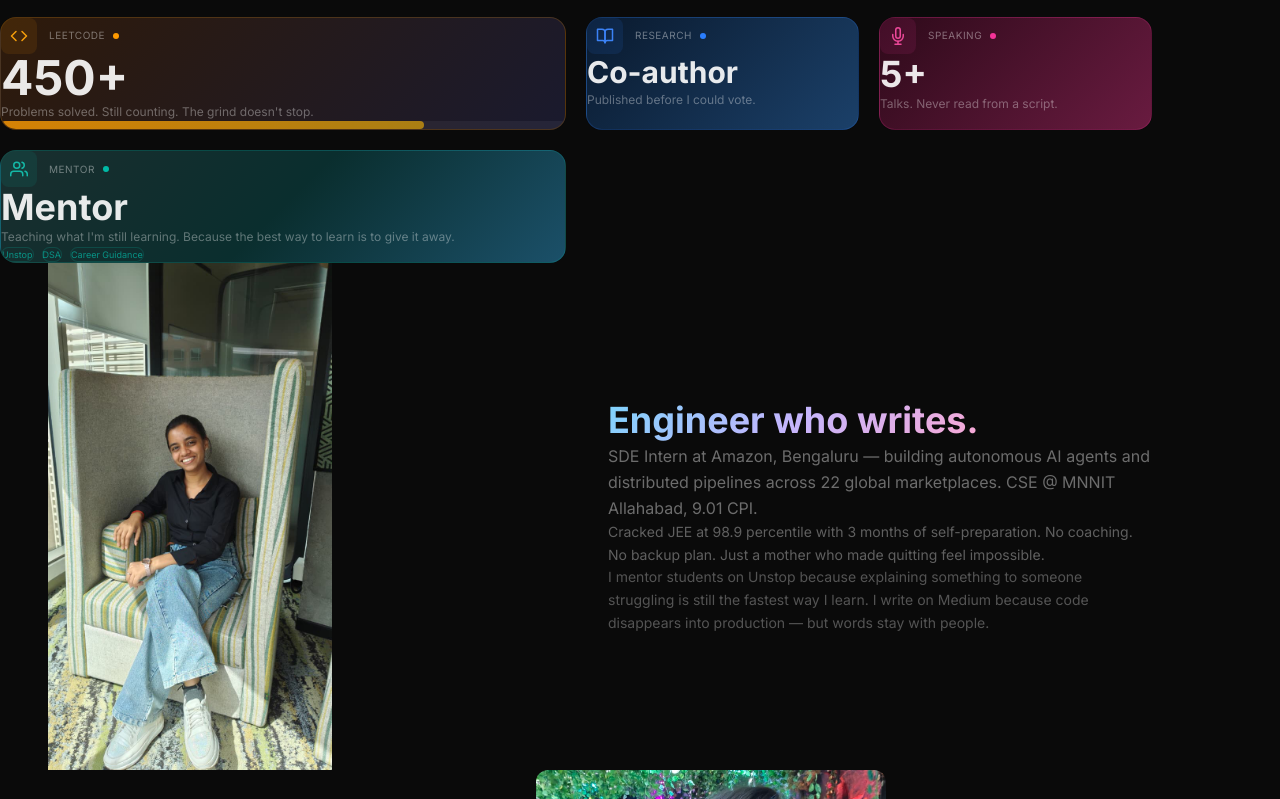
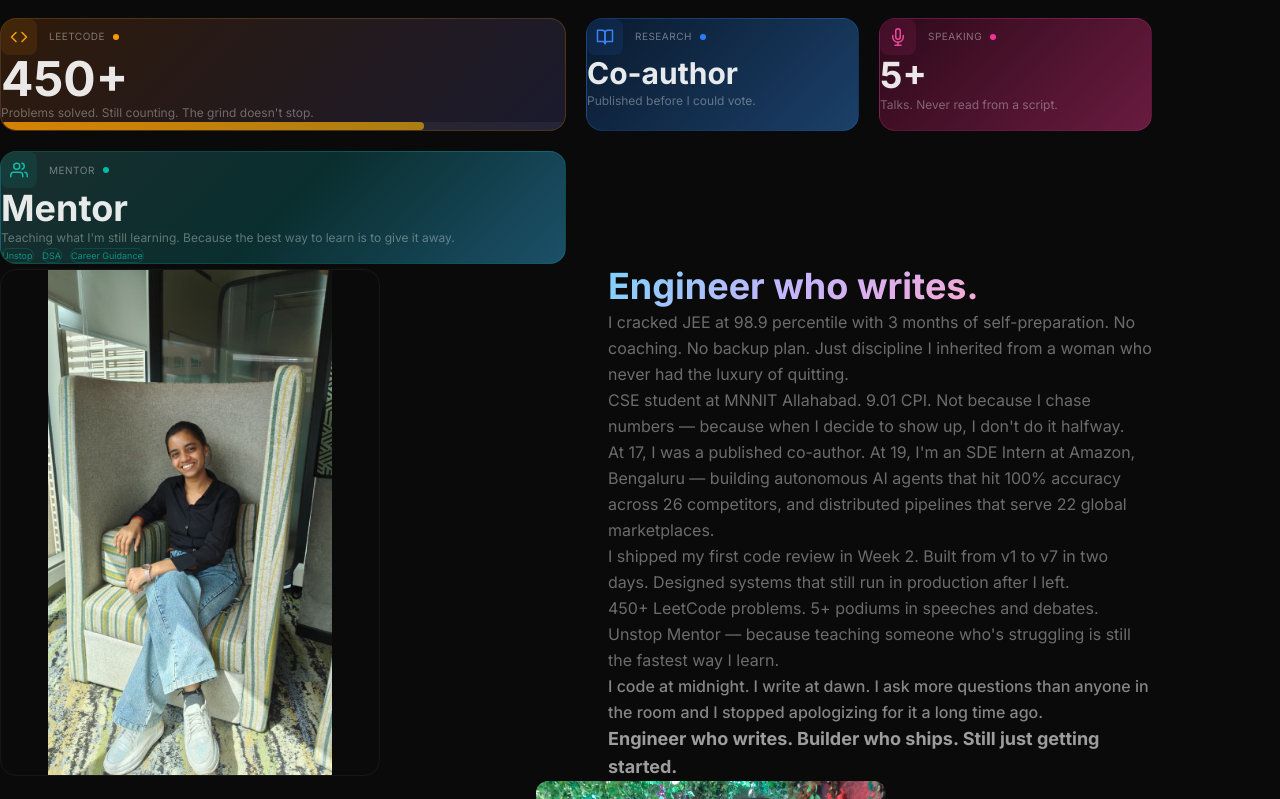
Before and after one commit to Mallika-coder/my-portfolio, a Next.js app: page / in a window 1280 px wide. Shown: the part 941-1740 px from the top of the page. Built offline with nearby package versions, Linux system fonts and the light colour scheme; a web font is replaced by a local one.

Commit message:
Full polish: new bio, animated gradient tagline, shimmer bar, photo glow, count-up prep, dot grid

```diff
--- a/src/app/globals.css
+++ b/src/app/globals.css
@@ -226,3 +226,21 @@ body {
   align-items: center;
   justify-content: center;
 }
+
+/* Gradient shift for tagline */
+@keyframes gradient-shift {
+  0% { background-position: 0% center; }
+  100% { background-position: 200% center; }
+}
+
+/* Shimmer for progress bar */
+@keyframes shimmer {
+  0% { transform: translateX(-100%); }
+  100% { transform: translateX(100%); }
+}
+
+/* Count-up dot grid */
+.dot-grid-bg {
+  background-image: radial-gradient(circle, rgba(255,255,255,0.03) 1px, transparent 1px);
+  background-size: 40px 40px;
+}
--- a/src/app/page.tsx
+++ b/src/app/page.tsx
@@ -189,7 +189,7 @@ export default function Home() {
         <section className="py-28 md:py-36 px-8 md:px-16 lg:px-24">
           <div className="max-w-6xl mx-auto">
             <motion.h2
-              className="text-[11px] font-[var(--font-mono)] text-white/30 tracking-[6px] uppercase text-center mb-14"
+              className="text-[11px] font-[var(--font-mono)] text-white/30 tracking-[6px] uppercase text-center mb-0"
               initial={{ opacity: 0, y: 20 }}
               whileInView={{ opacity: 1, y: 0 }}
               viewport={{ once: true }}
@@ -197,6 +197,7 @@ export default function Home() {
             >
               What I bring to the table
             </motion.h2>
+            <div className="w-[60%] h-[1px] mx-auto mt-4 mb-8 bg-gradient-to-r from-transparent via-white/10 to-transparent" />
 
             <div className="grid grid-cols-2 md:grid-cols-4 gap-4 md:gap-5">
               {/* Card 1: Amazon — span 2 */}
@@ -294,8 +295,9 @@ export default function Home() {
                 </div>
                 <p className="text-4xl md:text-5xl font-bold text-white/90 mb-2">450+</p>
                 <p className="text-xs text-white/35 leading-relaxed mb-4">Problems solved. Still counting. The grind doesn&apos;t stop.</p>
-                <div className="w-full h-2 rounded-full bg-white/5 overflow-hidden">
+                <div className="w-full h-2 rounded-full bg-white/5 relative overflow-hidden">
                   <div className="h-full rounded-full bg-gradient-to-r from-amber-500/80 to-amber-400/60" style={{ width: "75%" }} />
+                  <div className="absolute inset-0 bg-gradient-to-r from-transparent via-white/20 to-transparent animate-[shimmer_2s_infinite]" />
                 </div>
               </motion.div>
 
@@ -381,12 +383,13 @@ export default function Home() {
           <div className="max-w-6xl mx-auto grid grid-cols-1 lg:grid-cols-2 gap-16 items-center">
             {/* i6 photo — full body */}
             <motion.div
-              className="relative aspect-[3/4] max-w-[380px] rounded-2xl overflow-hidden mx-auto lg:mx-0"
+              className="relative aspect-[3/4] max-w-[380px] rounded-2xl overflow-hidden mx-auto lg:mx-0 border border-white/5"
               initial={{ opacity: 0, x: -30 }}
               whileInView={{ opacity: 1, x: 0 }}
               viewport={{ once: true }}
               transition={{ duration: 0.8 }}
             >
+              <div className="absolute -inset-3 bg-gradient-to-br from-cyan-500/8 via-purple-500/8 to-pink-500/8 rounded-2xl blur-3xl z-[-1]" />
               <Image
                 src="/images/i6.jpeg"
                 alt="Mallika at Amazon office"
@@ -403,22 +406,32 @@ export default function Home() {
               viewport={{ once: true }}
               transition={{ duration: 0.8, delay: 0.2 }}
             >
-              <h2 className="text-3xl md:text-4xl font-[var(--font-playfair)] font-bold mb-6 leading-tight">
-                <span className="text-gradient">Engineer who writes.</span>
+              <h2 className="text-3xl md:text-4xl font-[var(--font-playfair)] font-bold mb-8 leading-tight">
+                <span className="text-gradient animate-[gradient-shift_6s_linear_infinite] bg-[length:200%_auto]">Engineer who writes.</span>
               </h2>
-              <p className="text-base text-white/40 leading-relaxed mb-6">
-                SDE Intern at Amazon, Bengaluru — building autonomous AI agents and
-                distributed pipelines across 22 global marketplaces. CSE @ MNNIT Allahabad, 9.01 CPI.
-              </p>
-              <p className="text-sm text-white/35 leading-relaxed mb-4">
-                Cracked JEE at 98.9 percentile with 3 months of self-preparation.
-                No coaching. No backup plan. Just a mother who made quitting feel impossible.
-              </p>
-              <p className="text-sm text-white/30 leading-relaxed mb-8">
-                I mentor students on Unstop because explaining something to someone struggling
-                is still the fastest way I learn. I write on Medium because code disappears
-                into production — but words stay with people.
-              </p>
+              <div className="space-y-4 text-sm md:text-base text-white/40 leading-relaxed">
+                <p>
+                  I cracked JEE at 98.9 percentile with 3 months of self-preparation. No coaching. No backup plan. Just discipline I inherited from a woman who never had the luxury of quitting.
+                </p>
+                <p>
+                  CSE student at MNNIT Allahabad. 9.01 CPI. Not because I chase numbers — because when I decide to show up, I don&apos;t do it halfway.
+                </p>
+                <p>
+                  At 17, I was a published co-author. At 19, I&apos;m an SDE Intern at Amazon, Bengaluru — building autonomous AI agents that hit 100% accuracy across 26 competitors, and distributed pipelines that serve 22 global marketplaces.
+                </p>
+                <p>
+                  I shipped my first code review in Week 2. Built from v1 to v7 in two days. Designed systems that still run in production after I left.
+                </p>
+                <p>
+                  450+ LeetCode problems. 5+ podiums in speeches and debates. Unstop Mentor — because teaching someone who&apos;s struggling is still the fastest way I learn.
+                </p>
+                <p className="text-white/50 font-medium">
+                  I code at midnight. I write at dawn. I ask more questions than anyone in the room and I stopped apologizing for it a long time ago.
+                </p>
+                <p className="text-white/60 font-bold text-base md:text-lg mt-4">
+                  Engineer who writes. Builder who ships. Still just getting started.
+                </p>
+              </div>
             </motion.div>
           </div>
         </section>
```
